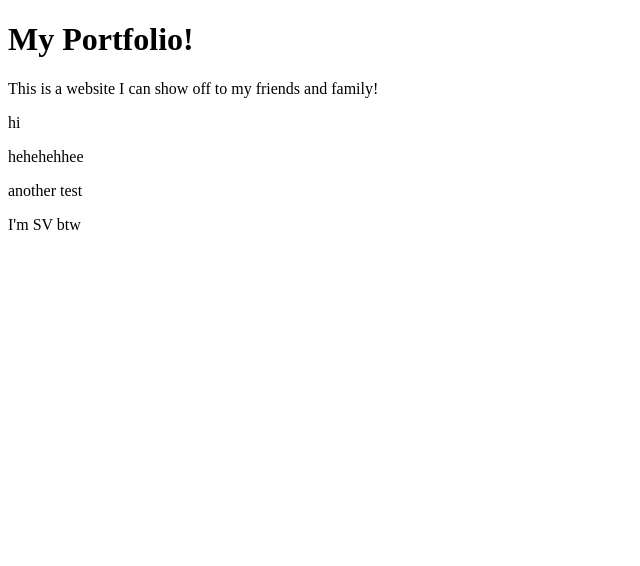
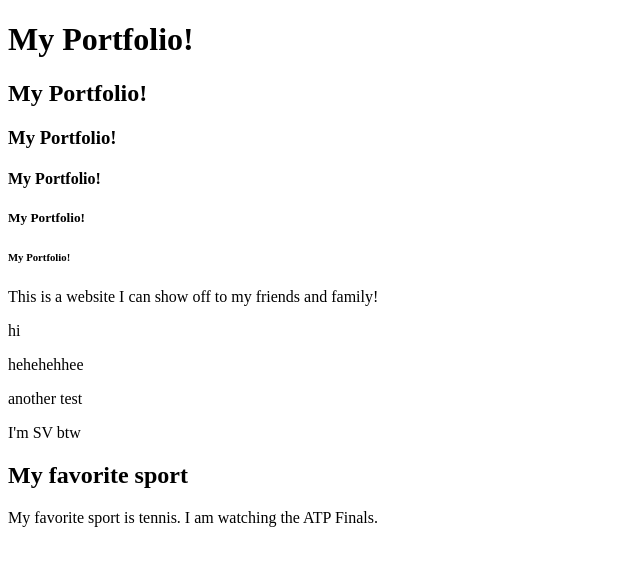
Before and after one commit to svaki2103/test, a plain HTML site: page index.html in a window 1280 px wide. Shown: the whole page, without its empty margins (0-640 px from the left). Drawn offline with Linux system fonts and the light colour scheme.

Commit message:
added sport section

```diff
--- a/index.html
+++ b/index.html
@@ -4,11 +4,22 @@
         <title>My bob</title>
     </head>
     <body>
+
+    <!-- This is a comment. -->
+
         <h1>My Portfolio!</h1>
+        <h2>My Portfolio!</h2>
+        <h3>My Portfolio!</h3>
+        <h4>My Portfolio!</h4>
+        <h5>My Portfolio!</h5>
+        <h6>My Portfolio!</h6>
         <p>This is a website I can show off to my friends and family!</p>
         <p> hi</p>
         <p> hehehehhee</p>
         <p> another test</p>
         <p> I'm SV btw </p>
+
+        <h2>My favorite sport</h2>
+        <p>My favorite sport is tennis. I am watching the ATP Finals.</p>
     </body>
 </html>
```
